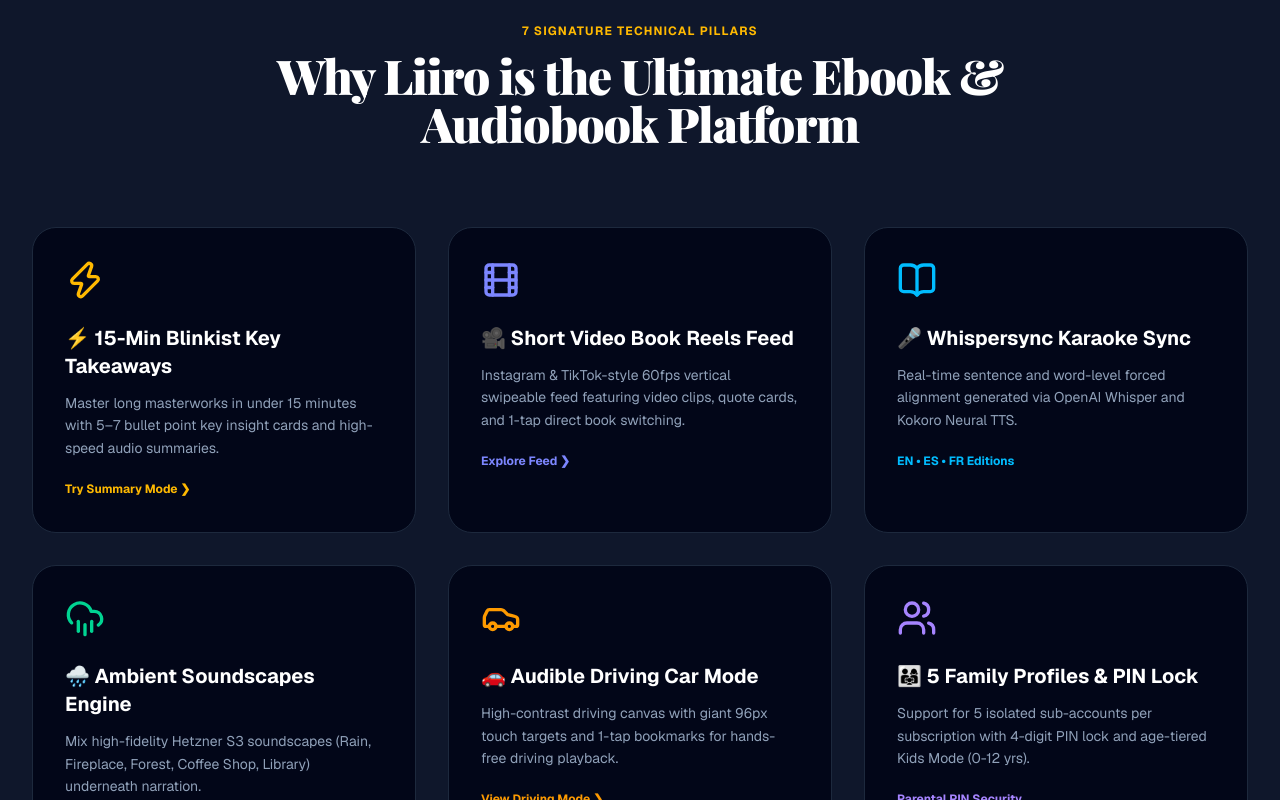
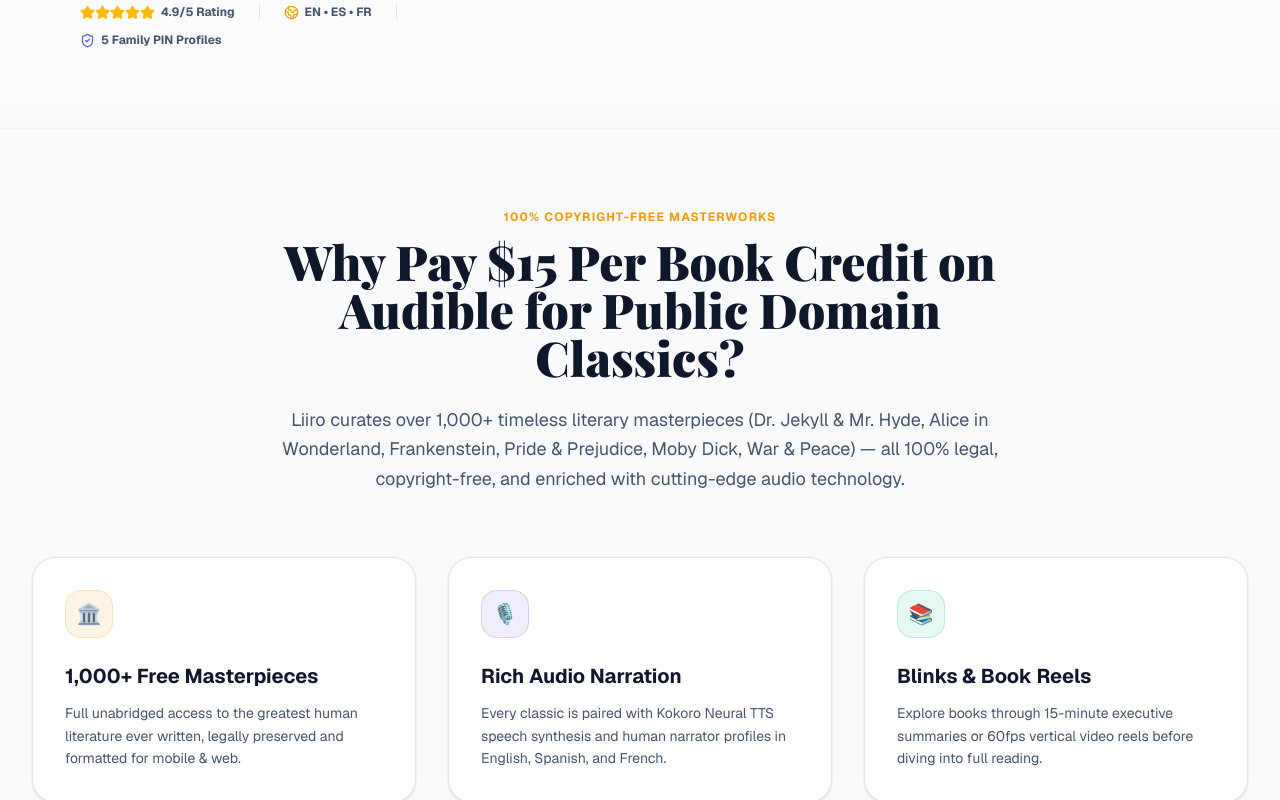
Before and after one commit to AiOpsCamp/liiro-ebook, a Next.js app in the folder landing/: page / in a window 1280 px wide. Shown: the part 940-1740 px from the top of the page. Built offline with nearby package versions, Linux system fonts and the light colour scheme.

Commit message:
Update Next.js marketing landing page with Public Domain Classics & Rich Audio Materials value proposition section

```diff
--- a/landing/src/app/page.tsx
+++ b/landing/src/app/page.tsx
@@ -61,7 +61,7 @@
               className="mb-6"
             >
               <h1 className="font-serif text-[42px] sm:text-[56px] lg:text-[64px] font-black leading-[1.05] tracking-tight text-slate-900 dark:text-white mb-4">
-                Read, listen, and <span className="text-transparent bg-clip-text bg-gradient-to-r from-amber-500 via-indigo-500 to-violet-500">experience</span> masterworks.
+                1,000+ Public Domain <span className="text-transparent bg-clip-text bg-gradient-to-r from-amber-500 via-indigo-500 to-violet-500">Timeless Classics</span>. Unlimited Audio & Text.
               </h1>
             </motion.div>
 
@@ -72,7 +72,7 @@
               transition={{ duration: 0.6, delay: 0.2 }}
               className="text-[16px] sm:text-[18px] text-slate-600 dark:text-zinc-400 leading-relaxed mb-8 max-w-[540px]"
             >
-              Immerse yourself in unabridged classics with Whispersync Karaoke alignment, 15-Minute Blinkist Key Takeaway audio summaries, Ambient Reading Soundscapes, and short Book Reels.
+              No monthly credit traps or paywalls per book. Enjoy 100% legal, copyright-free literary masterpieces enriched with multi-voice audiobooks, Whispersync Karaoke, 15-Min summaries, and ambient soundscapes.
             </motion.p>
 
             {/* Action Buttons */}
@@ -179,6 +179,55 @@
           </motion.div>
         </div>
       </main>
+
+      {/* Public Domain & Rich Materials Value Proposition Section */}
+      <section className="py-20 bg-slate-50 dark:bg-zinc-950 border-y border-slate-200/60 dark:border-zinc-800">
+        <div className="max-w-7xl mx-auto px-4 sm:px-6 lg:px-8">
+          <div className="text-center max-w-3xl mx-auto mb-16">
+            <span className="text-amber-500 font-bold text-xs tracking-widest uppercase mb-3 block">
+              100% COPYRIGHT-FREE MASTERWORKS
+            </span>
+            <h2 className="font-serif text-3xl sm:text-5xl font-black text-slate-900 dark:text-white mb-6">
+              Why Pay $15 Per Book Credit on Audible for Public Domain Classics?
+            </h2>
+            <p className="text-slate-600 dark:text-zinc-400 text-base sm:text-lg leading-relaxed">
+              Liiro curates over 1,000+ timeless literary masterpieces (Dr. Jekyll & Mr. Hyde, Alice in Wonderland, Frankenstein, Pride & Prejudice, Moby Dick, War & Peace) — all 100% legal, copyright-free, and enriched with cutting-edge audio technology.
+            </p>
+          </div>
+
+          <div className="grid grid-cols-1 md:grid-cols-3 gap-8">
+            <div className="bg-white dark:bg-zinc-900 border border-slate-200 dark:border-zinc-800 rounded-3xl p-8 shadow-sm">
+              <div className="w-12 h-12 rounded-2xl bg-amber-500/10 border border-amber-500/20 text-amber-500 flex items-center justify-center font-bold text-xl mb-6">
+                🏛️
+              </div>
+              <h3 className="text-xl font-bold text-slate-900 dark:text-white mb-3">1,000+ Free Masterpieces</h3>
+              <p className="text-slate-600 dark:text-zinc-400 text-sm leading-relaxed">
+                Full unabridged access to the greatest human literature ever written, legally preserved and formatted for mobile & web.
+              </p>
+            </div>
+
+            <div className="bg-white dark:bg-zinc-900 border border-slate-200 dark:border-zinc-800 rounded-3xl p-8 shadow-sm">
+              <div className="w-12 h-12 rounded-2xl bg-indigo-500/10 border border-indigo-500/20 text-indigo-500 flex items-center justify-center font-bold text-xl mb-6">
+                🎙️
+              </div>
+              <h3 className="text-xl font-bold text-slate-900 dark:text-white mb-3">Rich Audio Narration</h3>
+              <p className="text-slate-600 dark:text-zinc-400 text-sm leading-relaxed">
+                Every classic is paired with Kokoro Neural TTS speech synthesis and human narrator profiles in English, Spanish, and French.
+              </p>
+            </div>
+
+            <div className="bg-white dark:bg-zinc-900 border border-slate-200 dark:border-zinc-800 rounded-3xl p-8 shadow-sm">
+              <div className="w-12 h-12 rounded-2xl bg-emerald-500/10 border border-emerald-500/20 text-emerald-500 flex items-center justify-center font-bold text-xl mb-6">
+                📚
+              </div>
+              <h3 className="text-xl font-bold text-slate-900 dark:text-white mb-3">Blinks & Book Reels</h3>
+              <p className="text-slate-600 dark:text-zinc-400 text-sm leading-relaxed">
+                Explore books through 15-minute executive summaries or 60fps vertical video reels before diving into full reading.
+              </p>
+            </div>
+          </div>
+        </div>
+      </section>
 
       {/* 7 Signature Pillars Section */}
       <section className="py-24 bg-slate-900 text-white">
```
